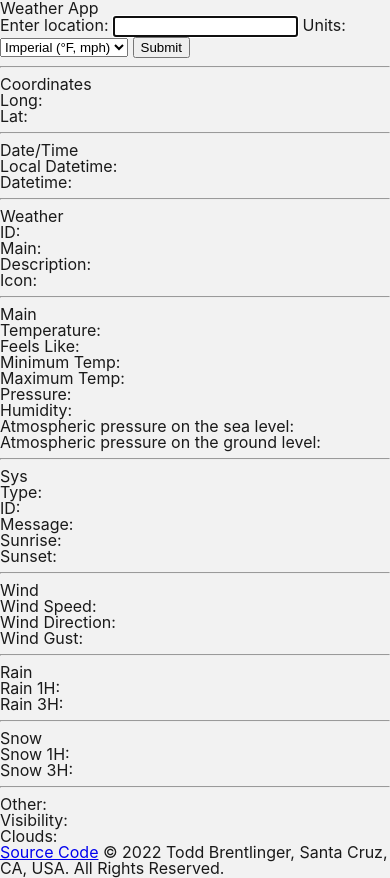
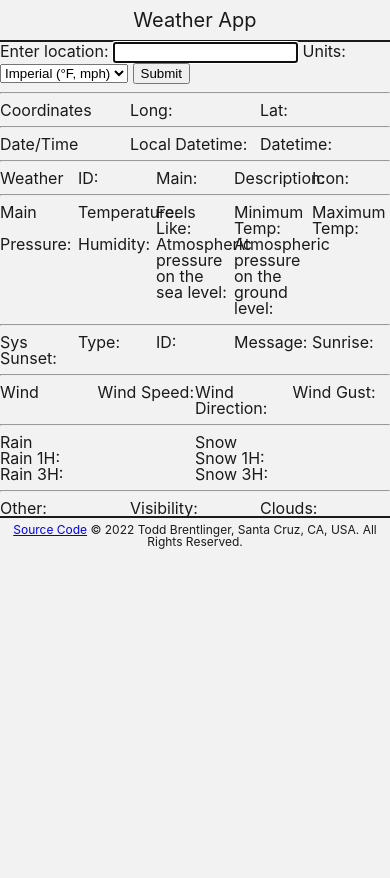
Before and after one commit to toddbrentlinger/odin-project-weather-app, a website built with webpack: page dist/index.html in a window 390 px wide. After the commit the page ends 844 px from the top, so only its background shows below. Built offline with nearby package versions, Linux system fonts and the light colour scheme; no server answers.

Commit message:
Start styling and improve layout
Adds image that starts mobile layout of site.
Starts styling.
Improves layout to help with styling.

```diff
--- a/src/styles/styles.scss
+++ b/src/styles/styles.scss
@@ -31,6 +31,10 @@ body {
 
 header {
     grid-area: header;
+    text-align: center;
+    padding: 0.5em 1em;
+    border-bottom: 2px solid var(--base-black, black);
+    font-size: 2rem;
 }
 
 #topnav {
@@ -43,8 +47,25 @@ main {
 
 footer {
     grid-area: footer;
+    text-align: center;
+    padding: 0.5em 1em;
+    border-top: 2px solid var(--base-black, black);
+    font-size: 1.2rem;
 }
 
 .hide {
     display: none;
 }
+
+article {
+    display: grid;
+    grid-template-columns: repeat(auto-fit, minmax(20vw, 1fr));
+
+    h2 {
+
+    }
+
+    section {
+
+    }
+}
```
Also changed, not shown: dist/index.html, src/img/Mobile Layout.png (added).
